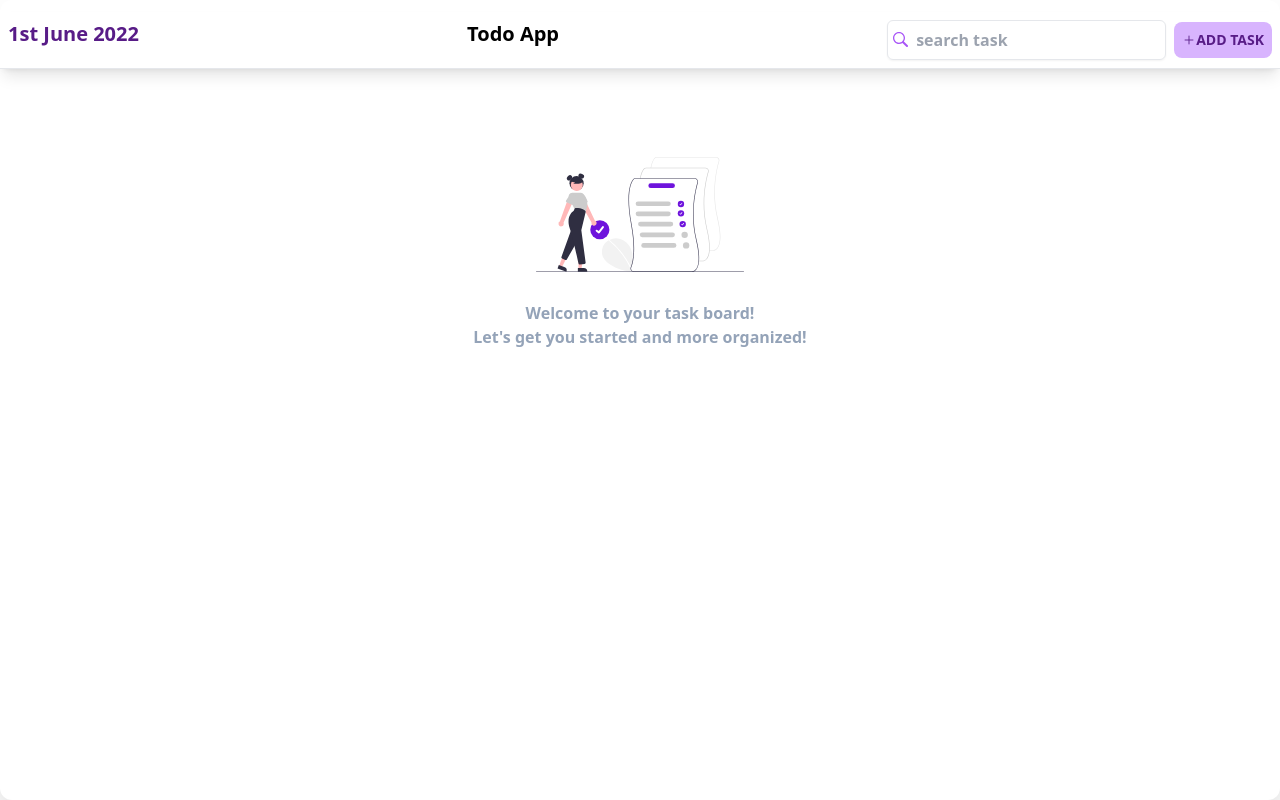
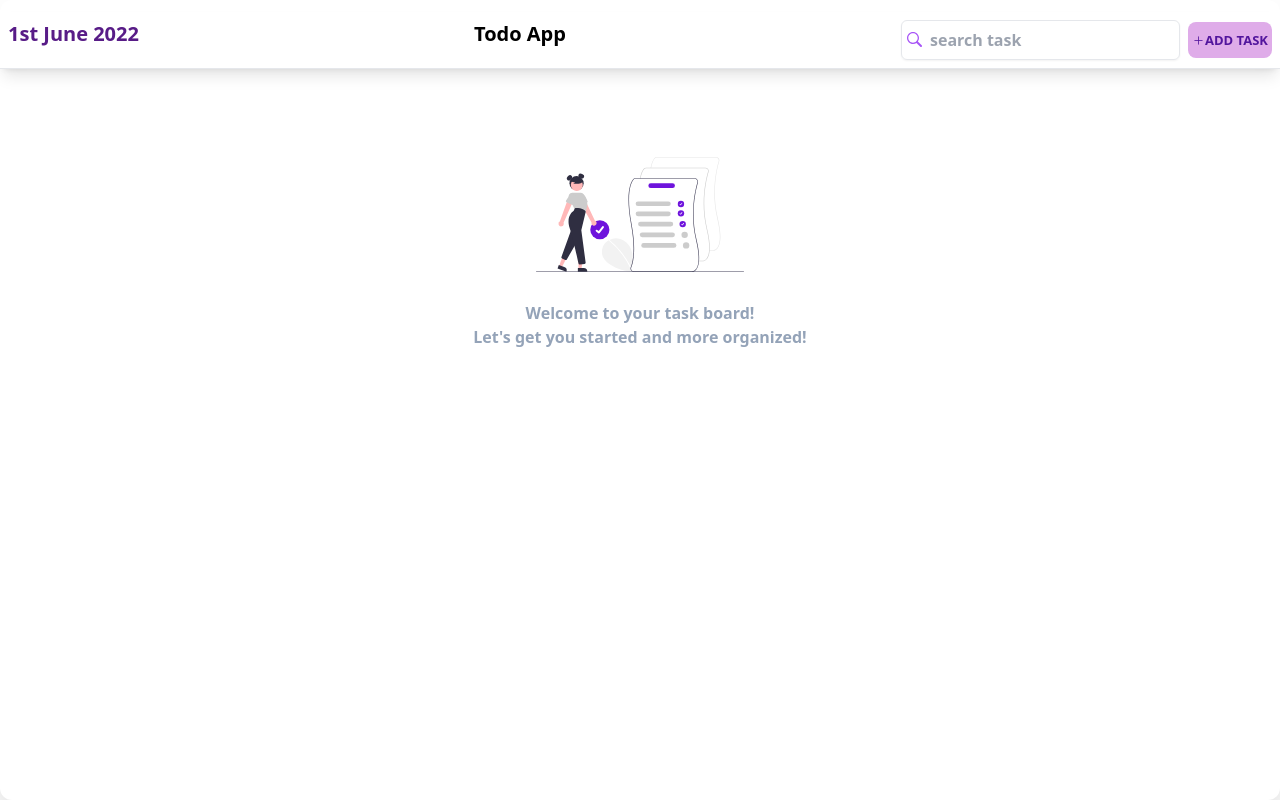
Before and after one commit to Mariat28/todoapp-react, a React (Create React App) app: page / in a window 1280 px wide. Built offline with nearby package versions, Linux system fonts and the light colour scheme.

Commit message:
css modules with react

```diff
--- a/src/components/newtask.js/AddTask.js
+++ b/src/components/newtask.js/AddTask.js
@@ -123,7 +123,7 @@ const AddTask = (props) => {
             <div className="absolute inset-x-0 bottom-0 flex items-center justify-between h-12 bg-purple-200 w-full p-2">
               <button
                 type="button"
-                className="w-20 flex rounded-lg uppercase justify-center text-purple-500 text-sm p-2 hover:bg-pink-400 hover:text-white bg-white"
+                className="w-20 flex rounded-lg uppercase justify-center text-purple-500 text-sm p-2 hover:bg-pink-300 hover:text-white bg-white"
                 onClick={closeButtonClickHandler}
               >
                 cancel
--- a/src/components/ui/Button.js
+++ b/src/components/ui/Button.js
@@ -1,11 +1,13 @@
+// react css modules
+import styles from './Button.module.css';
 const Button =(props) => {
-  const classes = 'bg-purple-300 text-purple-900 p-2 flex items-center uppercase text-sm rounded-lg hover:bg-purple-900 hover:text-purple-300 '+ props.className;
+  // const classes = 'bg-purple-300 text-purple-900 p-2 flex items-center uppercase text-sm rounded-lg hover:bg-purple-900 hover:text-purple-300 '+ props.className;
   const onButtonClickHandler = () =>{
     props.onClick();
   }
   return(
     <div>
-      <button className={classes} type={props.type} onClick={onButtonClickHandler}>{props.icon}{props.children}</button>
+      <button className={styles.button} type={props.type} onClick={onButtonClickHandler}>{props.icon}{props.children}</button>
     </div>
   )
 }
--- /dev/null
+++ b/src/components/ui/Button.module.css
@@ -0,0 +1,19 @@
+.button{
+  display: flex;
+  align-items: center;
+  padding: 4px;
+  color: #52159d;
+  background-color: #dface9;
+  border-radius: 8px;
+  font-size: small;
+  text-transform: uppercase;
+}
+.button:hover{
+  color:#dface9;
+  background-color: #52159d;
+}
+/* @media(min-width: 768px) {
+  .button{
+    width: auto;
+  }
+} */
```
